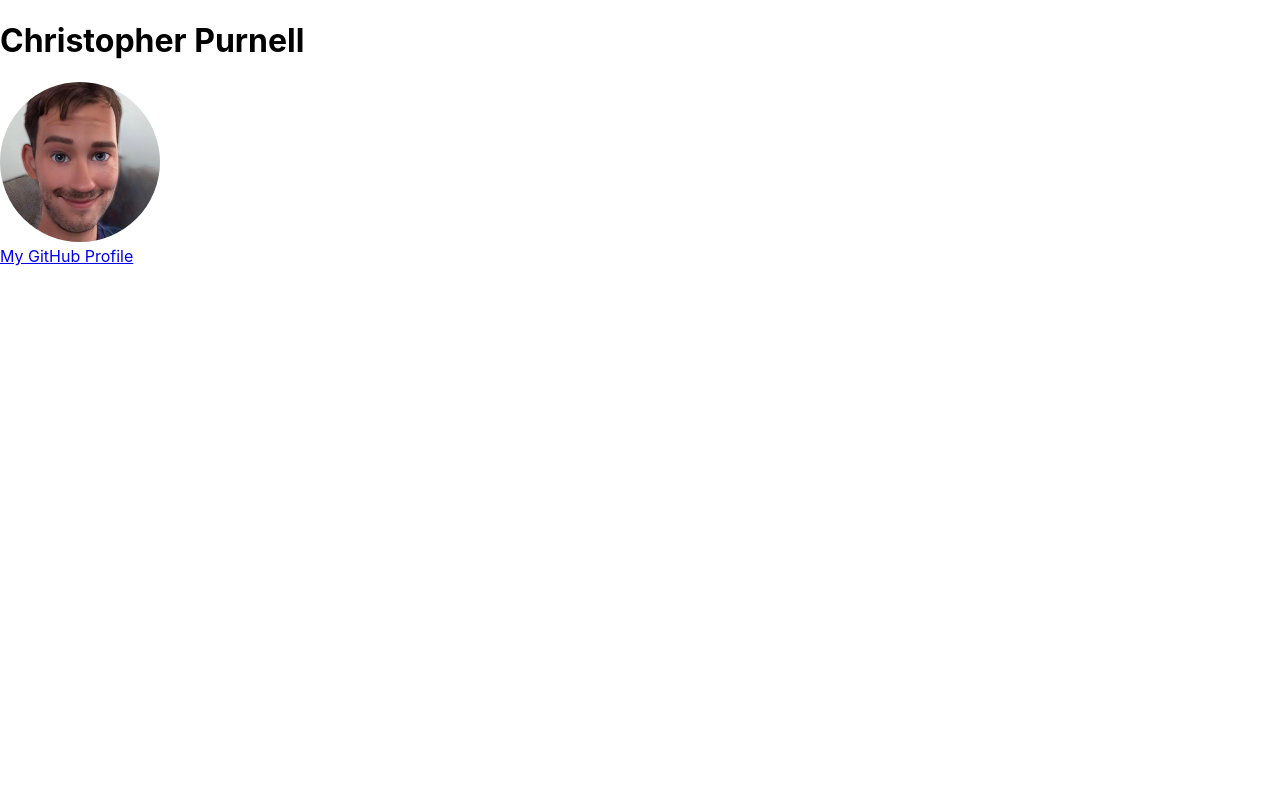
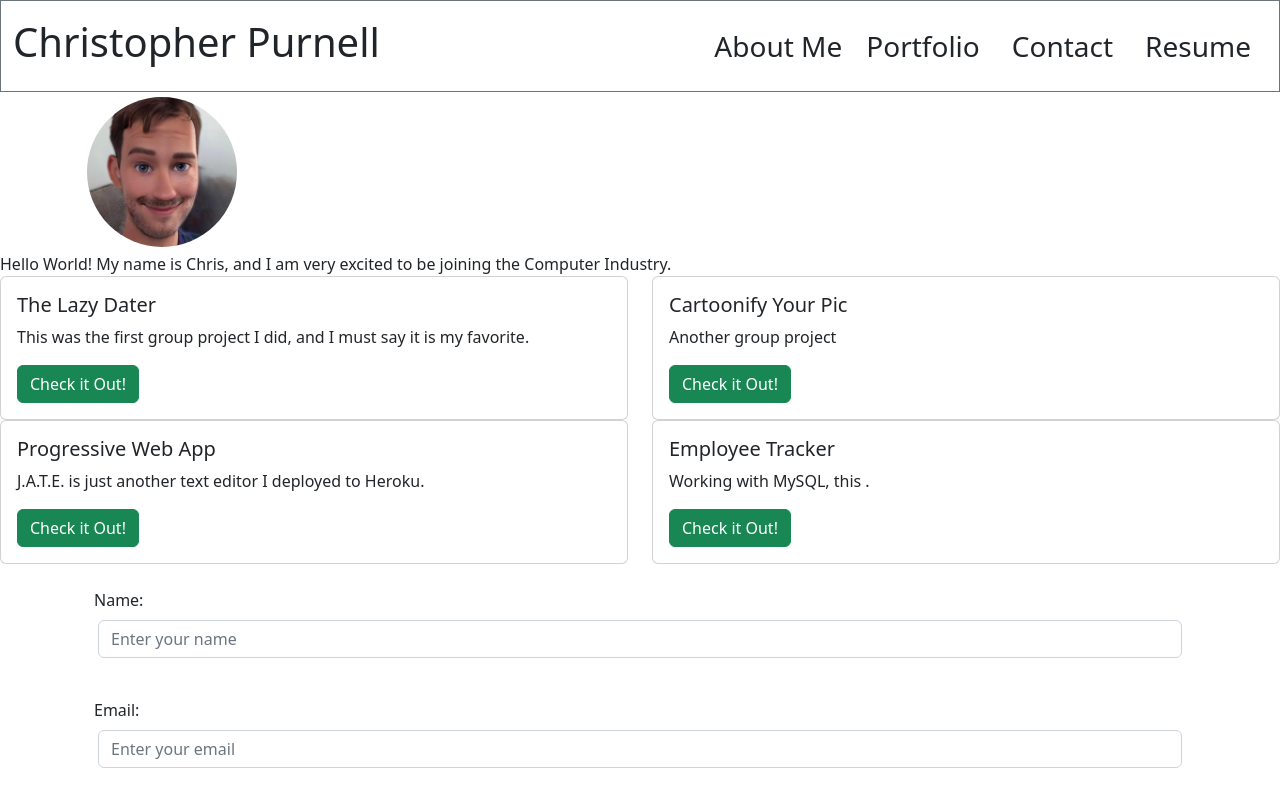
Before and after one commit to Ctpurnell/Christopher-profile, a React (Create React App) app: page / in a window 1280 px wide. Shown: the top 800 px of the page. Built offline with nearby package versions, Linux system fonts and the light colour scheme.

Commit message:
pages set up

```diff
--- a/package.json
+++ b/package.json
@@ -11,6 +11,7 @@
     "dotenv": "^16.0.3",
     "react": "^18.2.0",
     "react-dom": "^18.2.0",
+    "react-router-dom": "^6.9.0",
     "react-scripts": "5.0.1",
     "web-vitals": "^2.1.4"
   },
--- a/public/index.html
+++ b/public/index.html
@@ -15,7 +15,7 @@
     <title>Chris Purnell Profile</title>
   </head>
   <body>
-    <noscript>You need to enable JavaScript to run this app.</noscript>
+
     <div id="root"></div>
 
   </body>
--- a/src/App.js
+++ b/src/App.js
@@ -1,23 +1,23 @@
-import "./App.css";
-import pic from "../src/IMG_0112.png";
+import Navbar from './components/Navbar';
+import AboutMe from './components/AboutMe';
+import Portfolio from './components/Portfolio';
+import Contact from './components/Contact';
+
+
+
+
 
 function App() {
-  const title = "Christopher Purnell";
-  const link = "https://github.com/Ctpurnell";
 
   return (
-    <div className="container">
-      <h1>{title}</h1>
-      <div>
-        <img
-          style={{ width: "160px", height: "160px", borderRadius: "80px" }}
-          src={pic}
-          alt="picture of my face"
-        />
-      </div>
 
-      <a href={link}>My GitHub Profile</a>
-    </div>
+<div>
+<Navbar />
+<AboutMe />
+<Portfolio />
+<Contact />
+
+</div>
   );
 }
 
--- /dev/null
+++ b/src/components/AboutMe.js
@@ -0,0 +1,14 @@
+export default function AboutMe() {
+    return (
+        <div>
+            <div className="container">
+      <div>
+        <img
+          style={{ width: "160px", height: "160px", borderRadius: "80px", padding: "5px"}}
+          src={require("../IMG_0112.png")} alt="picture of my face"/>
+      </div>
+    </div>
+            Hello World! My name is Chris, and I am very excited to be joining the Computer Industry.
+        </div>
+    )
+}
--- /dev/null
+++ b/src/components/Contact.js
@@ -0,0 +1,25 @@
+
+export default function Contact() {
+   return (
+
+<div class="container text-center">
+  <form>
+    <div className="form-group col-md-12 p-3">
+      <label className="nameLabel row p-2" htmlFor="name">Name:</label>
+      <input type="text" className="form-control" id="name" placeholder="Enter your name" />
+    </div>
+    <div className="form-group col-md-12 p-3">
+      <label className="nameLabel row p-2" htmlFor="email">Email:</label>
+      <input type="email" className="form-control" id="email" placeholder="Enter your email" />
+    </div>
+
+    <div className="form-group col-md-12 p-3">
+      <label className="nameLabel row p-2" htmlFor="message">Message:</label>
+      <textarea className="form-control" id="message" rows={5} placeholder="Enter your message" defaultValue={""} />
+    </div>
+    <button type="submit" className="btn btn-success">Submit</button>
+  </form>
+ </div>
+
+    );
+}
--- /dev/null
+++ b/src/components/Navbar.js
@@ -0,0 +1,29 @@
+const title = "Christopher Purnell";
+
+export default function Navbar() {
+  return (
+    <nav class="navbar navbar-expand-lg border border-secondary bg-body-tertiary">
+        <div className="container">
+      <h1>{title}</h1>
+    </div>
+      <div class="container-fluid d-flex justify-content-end">
+
+        <div id="AboutMe" class="nav-link fs-3 m-2" aria-current="page" href="#">
+          About Me
+        </div>
+
+        <div id="Work" class="nav-link fs-3 m-3" aria-current="page" href="#">
+          Portfolio
+        </div>
+
+        <div id="Contact" class="nav-link fs-3 m-3" href="#">
+          Contact
+        </div>
+
+        <div id="Resume" class="nav-link fs-3 m-3" href="#">
+          Resume
+        </div>
+      </div>
+    </nav>
+  );
+}
--- /dev/null
+++ b/src/components/Portfolio.js
@@ -0,0 +1,45 @@
+export default function Portfolio () {
+
+// document.querySelector(".work-section").style="display: none"
+    return (
+<div className="row work-section">
+  <div className="col-sm-6 mb-3 mb-sm-0">
+    <div className="card">
+      <div className="card-body">
+        <h5 className="card-title"> The Lazy Dater</h5>
+        <p className="card-text">This was the first group project I did, and I must say it is my favorite.</p>
+        <a href="#" className="btn btn-success">Check it Out!</a>
+      </div>
+    </div>
+  </div>
+  <div className="col-sm-6">
+    <div className="card">
+      <div className="card-body">
+        <h5 className="card-title">Cartoonify Your Pic</h5>
+        <p className="card-text">Another group project</p>
+        <a href="#" className="btn btn-success">Check it Out!</a>
+      </div>
+    </div>
+  </div>
+  <div className="col-sm-6 mb-3 mb-sm-0">
+    <div className="card">
+      <div className="card-body">
+        <h5 className="card-title">Progressive Web App</h5>
+        <p className="card-text">J.A.T.E. is just another text editor I deployed to Heroku.</p>
+        <a href="#" className="btn btn-success">Check it Out!</a>
+      </div>
+    </div>
+  </div>
+  <div className="col-sm-6 mb-3 mb-sm-0">
+    <div className="card">
+      <div className="card-body">
+        <h5 className="card-title">Employee Tracker</h5>
+        <p className="card-text">Working with MySQL, this .</p>
+        <a href="#" className="btn btn-success">Check it Out!</a>
+      </div>
+    </div>
+  </div>
+</div>
+
+    );
+}
--- a/src/index.js
+++ b/src/index.js
@@ -2,16 +2,7 @@ import React from 'react';
 import ReactDOM from 'react-dom/client';
 import './index.css';
 import App from './App';
-
+import 'bootstrap/dist/css/bootstrap.min.css';
 
 const root = ReactDOM.createRoot(document.getElementById('root'));
-root.render(
-  <React.StrictMode>
-    <App />
-  </React.StrictMode>,
-  document.getElementById('root')
-);
-
-// If you want to start measuring performance in your app, pass a function
-// to log results (for example: reportWebVitals(console.log))
-// or send to an analytics endpoint. Learn more: https://bit.ly/CRA-vitals
+root.render(<App />);
```
Also changed, not shown: src/components/Header.js (deleted, +0 -8 lines), src/components/Resume.js (added), 1 other file (tests, documents, lock files or other folders).
